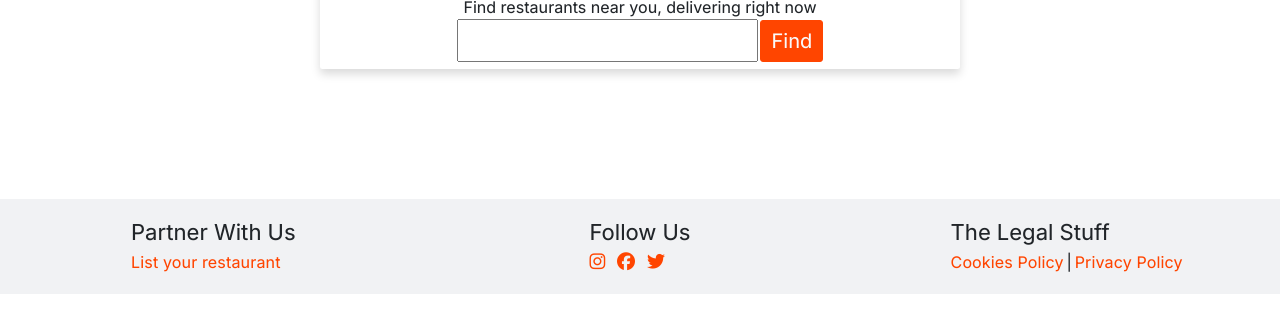
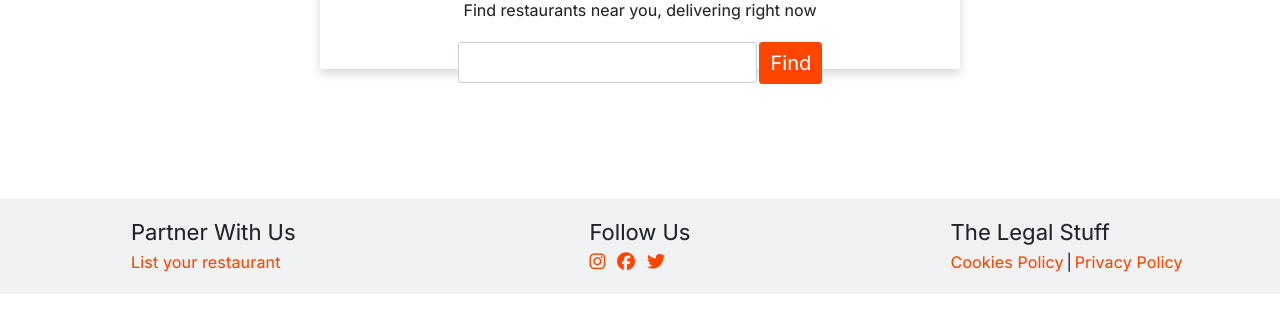
Before and after one commit to RichardByrne95/CI-MS4-TuckIn, a Django app: template home/templates/home/index.html in a window 1280 px wide. Shown: the part 481-800 px from the top of the page. Run offline with Django 3.2, Linux system fonts and the light colour scheme; the template is opened without the code that fills it, so the values that code supplies are empty; some libraries are stand-ins or nearby versions.

Commit message:
Add space above address input

```diff
--- a/home/templates/home/index.html
+++ b/home/templates/home/index.html
@@ -23,10 +23,10 @@
                     <div class="jumbotron jumbotron-fluid text-center shadow rounded">
                         <div class="container no-gutters">
                             <h1>Tuck Into Some Goodness</h1>
-                            <p class="lead">Your One-Stop-Shop for Dublin's Best Restaurants</p>
-                            <p>Find restaurants near you, delivering right now</p>
-                            <div class="row">
-                                <div class="col no-gutters">
+                            <p class="lead mb-1">Your One-Stop-Shop for Dublin's Best Restaurants</p>
+                            <p class="mb-3">Find restaurants near you, delivering right now</p>
+                            <div class="row no-gutters">
+                                <div class="col no-gutters mt-3">
                                     <form action="{% url 'restaurants' %}" id="address-finder" method="POST">
                                         {% csrf_token %}
                                         <input id="address" name="maps_address" type="text" class="address align-middle" minlength="5" required>
--- a/restaurants/models.py
+++ b/restaurants/models.py
@@ -50,7 +50,6 @@ class Restaurant(models.Model):
         if datetime.time.strftime(closing_time, "%H:%M:%S") == "00:00:00":
             closing_time = datetime.time(hour=23, minute=59, second=59)
 
-
         # Convert from datetime.time to datetime.datetime object
         closing_time = datetime.datetime.strptime(
             f'{now.date()} {closing_time}', "%Y-%m-%d %H:%M:%S")
@@ -80,7 +79,6 @@ class Restaurant(models.Model):
                 first_delivery_time += datetime.timedelta(minutes=15)
                 delivery_times.append(first_delivery_time.time())
 
-            print(first_delivery_time, closing_time)
         return delivery_times if delivery_times else None
 
 
--- a/static/css/base.css
+++ b/static/css/base.css
@@ -220,6 +220,8 @@ footer a, footer span {
 
 .address {
     padding: .45rem;
+    border: .1rem solid #c8cfd6;
+    border-radius: .3rem;
 }
 
 .find-button {
@@ -238,7 +240,8 @@ footer a, footer span {
 
 .error-message {
     color: red;
-    font-size: 1.2rem;
+    font-size: 1.3rem;
+    margin-top: .5rem;
 }
 
 .cuisines-section {
```
